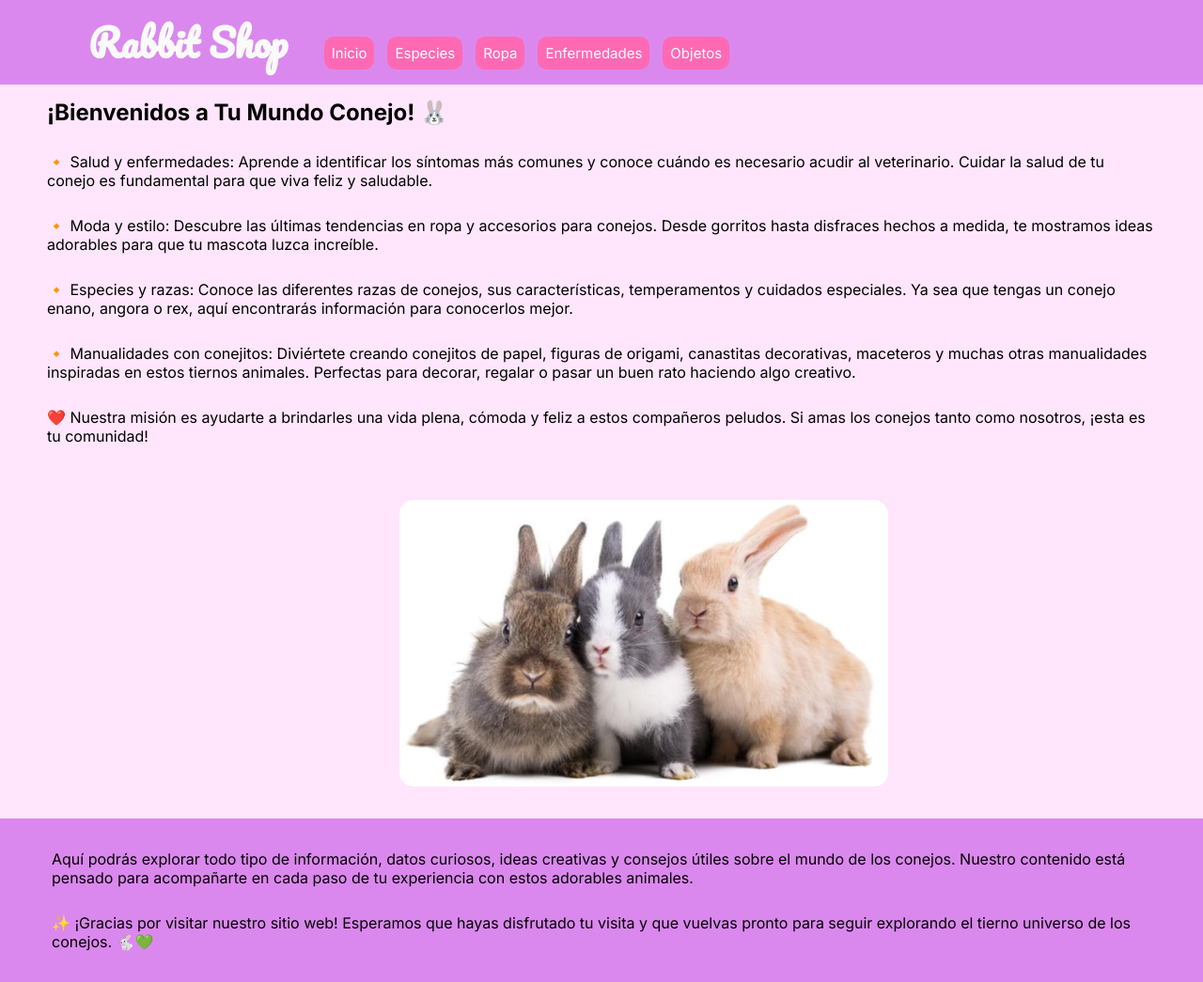
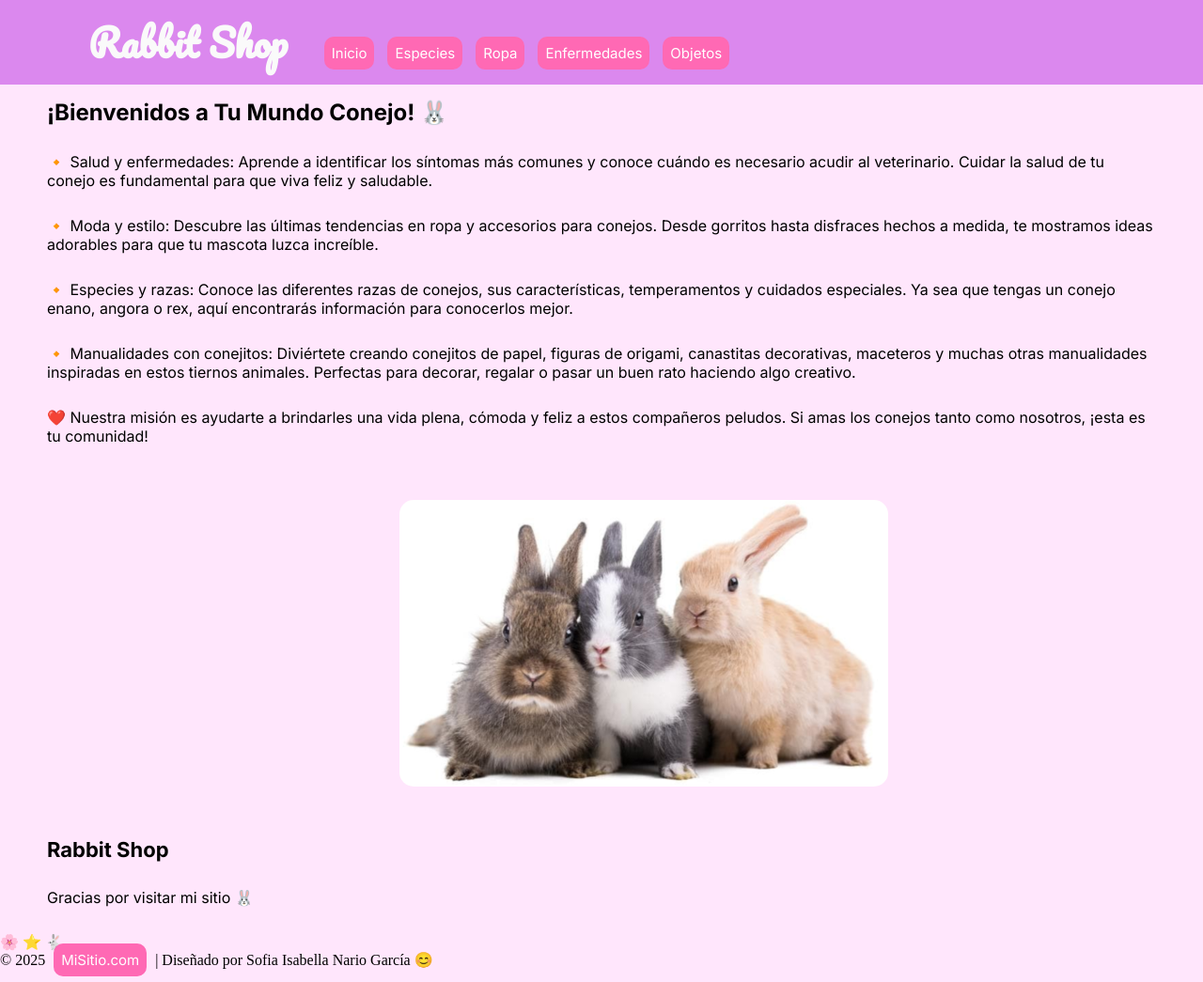
Before and after one commit to Sofia-web12/Rabbit-Shop, a plain HTML site: page index.html in a window 1280 px wide. Shown: the top 1045 px of the page at 94% size. Drawn offline with Linux system fonts and the light colour scheme.

Commit message:
Update index.html

```diff
--- a/index.html
+++ b/index.html
@@ -5,6 +5,7 @@
     <meta name="viewport" content="width=device-width, initial-scale=1.0">
     <title>Rabbit Shop</title>
     <link rel="stylesheet" href="style.css">
+    <link rel="icon" type="image/png" href="img/icon.png">
 </head>
 <body>
     <header>
@@ -32,11 +33,19 @@
         <p>❤️ Nuestra misión es ayudarte a brindarles una vida plena, cómoda y feliz a estos compañeros peludos. Si amas los conejos tanto como nosotros, ¡esta es tu comunidad!</p>
         <img src="img/Conejos.png" alt="conejitos">
     </main>
-    <footer id="final">
-        <p>Aquí podrás explorar todo tipo de información, datos curiosos, ideas creativas y consejos útiles
-        sobre el mundo de los conejos. Nuestro contenido está pensado para acompañarte en cada paso de tu experiencia con estos adorables animales.</p>
-        <p>✨ ¡Gracias por visitar nuestro sitio web! Esperamos que hayas disfrutado tu visita y que vuelvas pronto para seguir explorando el tierno
-        universo de los conejos. 🐇💚</p>
+    <footer class="footer">
+        <div class="footer-content">
+            <h3 class="color">Rabbit Shop</h3>
+            <p class="color">Gracias por visitar mi sitio 🐰</p>
+            <div class="iconos-decorativos">
+                <span class="icono">🌸</span>
+                <span class="icono">⭐</span>
+                <span class="icono">🐇</span>
+            </div>
+        </div>
+        <div class="footer-bottom">
+            &copy; 2025 <a href="https://sofia-web12.github.io/Rabbit-Shop/especies.html" target="_blank">MiSitio.com</a> | Diseñado por Sofia Isabella Nario García 😊
+        </div>
     </footer>
 </body>
 </html>
```
